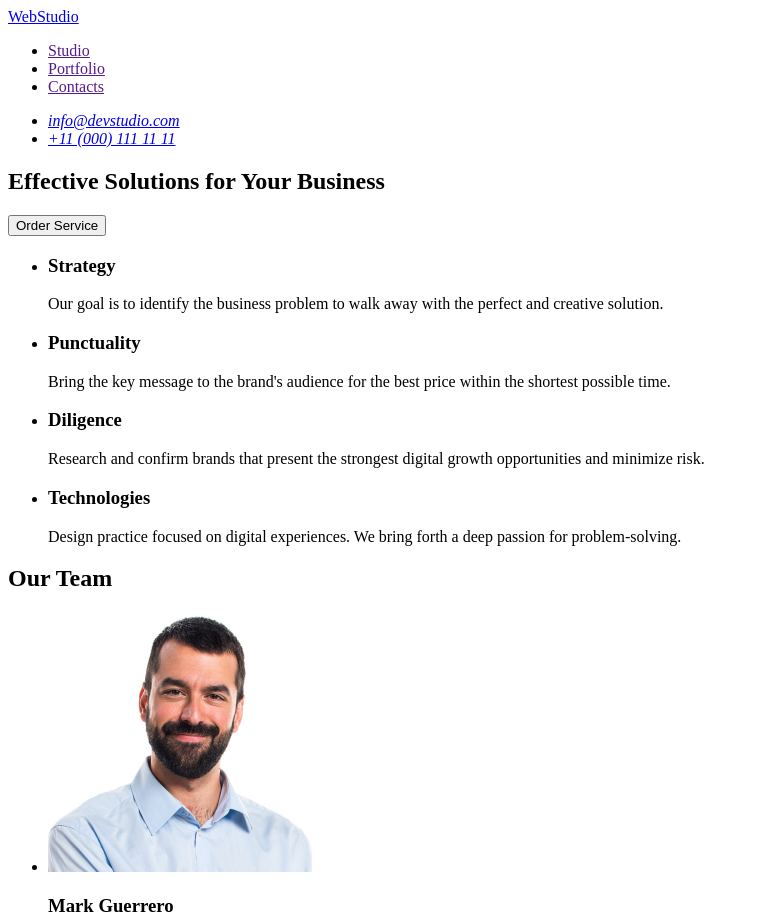
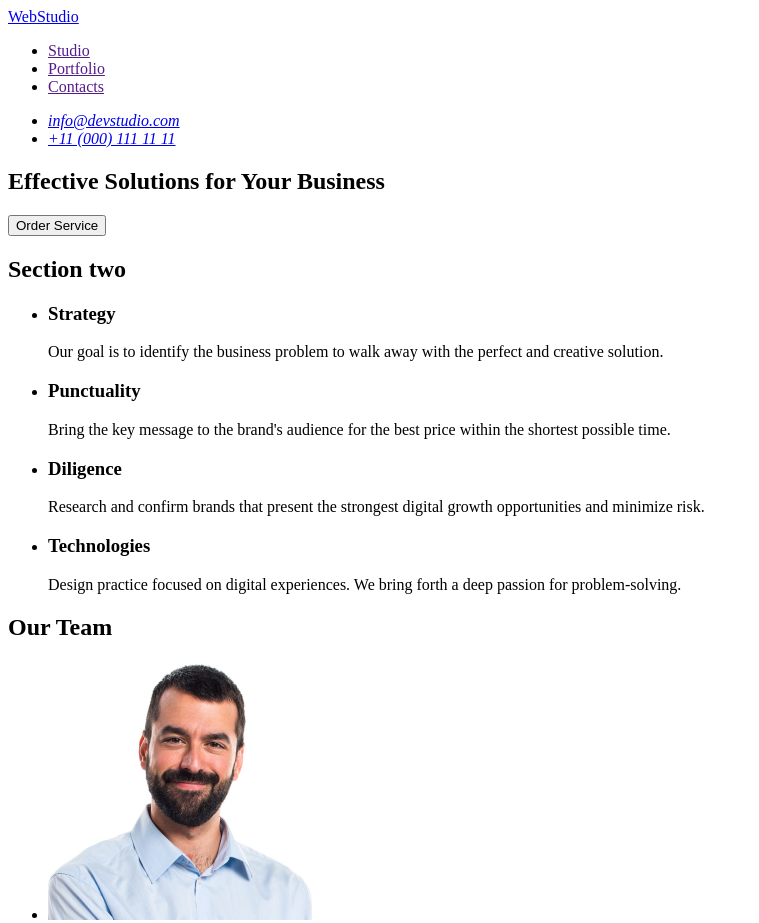
Before and after one commit to Anatolii1203/goit-markup-hw-01, a plain HTML site: page index.html in a window 1280 px wide. Shown: the top 923 px of the page, without its empty margins (0-759 px from the left). Drawn offline with Linux system fonts and the light colour scheme.

Commit message:
Update index.html

```diff
--- a/index.html
+++ b/index.html
@@ -36,6 +36,7 @@
         <button type="button">Order Service</button>
       </section>
       <section>
+        <h2>Section two</h2>
         <ul>
           <li>
             <h3>Strategy</h3>
```
